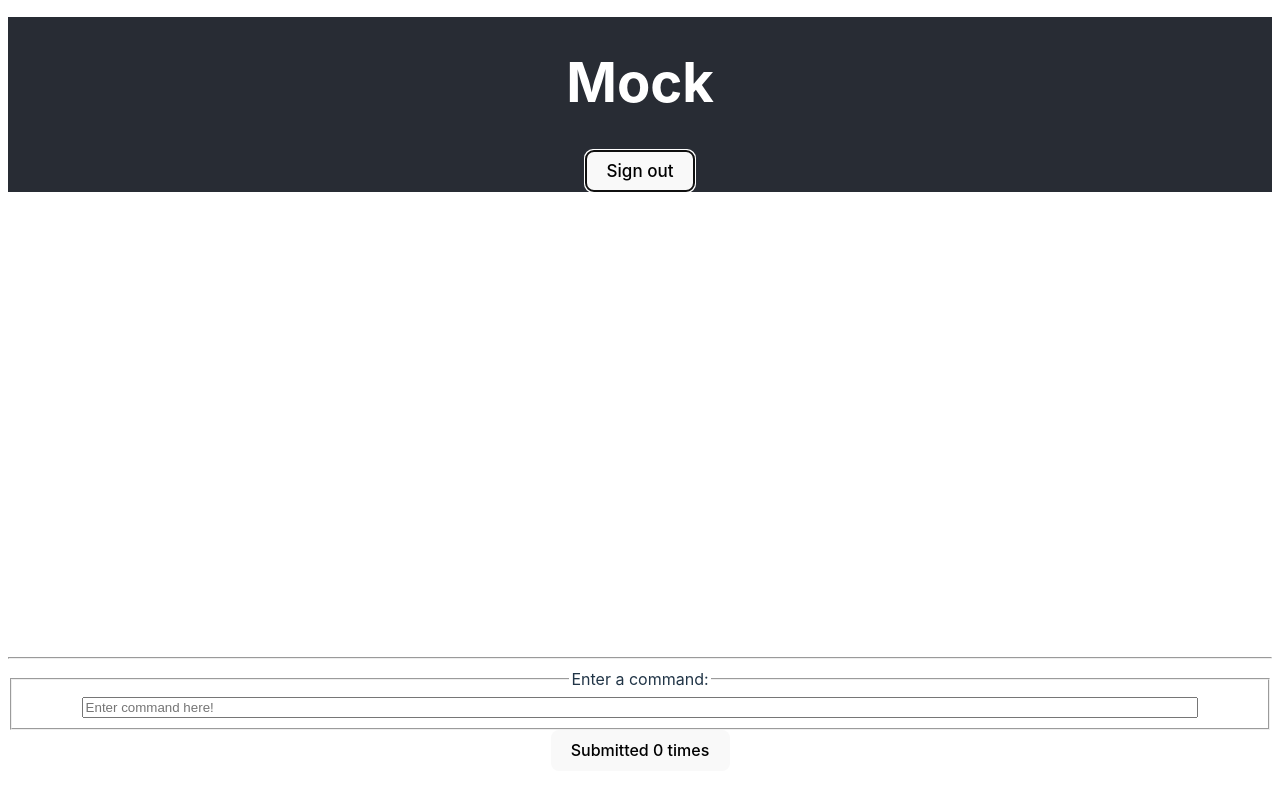
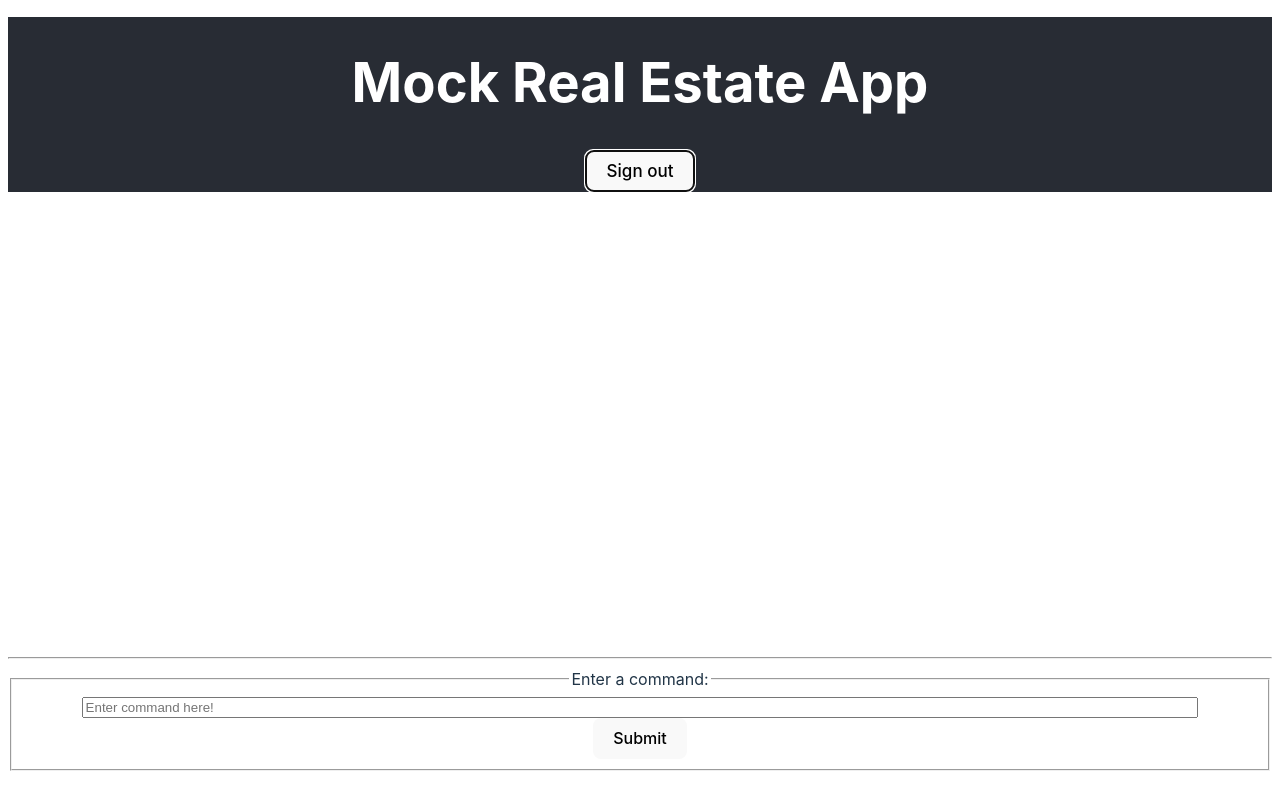
Before and after one commit to cs0320-s24/mock-cnwu-axiang8, a React (Vite) app in the folder mock/: page / in a window 1280 px wide. Both pictures are taken after a click on the button "Login". Shown: the top 810 px of the page. Built offline with nearby package versions, Linux system fonts and the light colour scheme.

Commit message:
feat: implemented mode changes

```diff
--- a/mock/src/components/App.tsx
+++ b/mock/src/components/App.tsx
@@ -12,7 +12,7 @@ function App() {
   return (
     <div className="App">
       <p className="App-header">
-        <h1>Mock</h1>
+        <h1>Mock Real Estate App</h1>
         <LoginButton isLoggedIn={isLoggedIn} setIsLoggedIn={setIsLoggedIn} />
       </p>
 
--- a/mock/src/components/REPL.tsx
+++ b/mock/src/components/REPL.tsx
@@ -1,7 +1,7 @@
-import { useState } from 'react';
-import '../styles/main.css';
-import { REPLHistory } from './REPLHistory';
-import { REPLInput } from './REPLInput';
+import { useState } from "react";
+import "../styles/main.css";
+import { REPLHistory } from "./REPLHistory";
+import { REPLInput } from "./REPLInput";
 
 /*
   You'll want to expand this component (and others) for the sprints! Remember
@@ -14,17 +14,41 @@ import { REPLInput } from './REPLInput';
 
 export default function REPL() {
   // TODO: Add some kind of shared state that holds all the commands submitted.
-  const [history, setHistory] = useState<string[]>([])
+  const [history, setHistory] = useState<string[]>([]);
+  const [outputMode, setOutputMode] = useState<"brief" | "verbose">("brief");
 
+  // Function to process commands
+  const processCommand = (command: string) => {
+    let output = "";
+    if (command.startsWith("mode ")) {
+      const newMode = command.split(" ")[1];
+      if (newMode === "brief" || newMode === "verbose") {
+        setOutputMode(newMode); // Update the mode as requested by the command
+        output = `Output mode set to ${newMode}`;
+      } else {
+        output = "Invalid mode. Available modes are 'brief' and 'verbose'.";
+      }
+    } else {
+      output = `${command}`;
+    }
+
+    const commandOutput =
+      outputMode === "verbose"
+        ? `Command: ${command}\nOutput: ${output}`
+        : output;
+    setHistory([...history, commandOutput]);
+  };
 
   return (
     <div className="repl">
       {/*This is where your REPLHistory might go... You also may choose to add it within your REPLInput
       component or somewhere else depending on your component organization. What are the pros and cons of each? */}
       {/* TODO: Update your REPLHistory and REPLInput to take in new shared state as props */}
-      <REPLHistory history={history}/>
+      <REPLHistory history={history} />
       <hr></hr>
-      <REPLInput history = {history} setHistory={setHistory}/>
+
+      {/*<REPLInput history={history} setHistory={setHistory} />*/}
+      <REPLInput processCommand={processCommand} />
     </div>
   );
 }
--- a/mock/src/components/REPLInput.tsx
+++ b/mock/src/components/REPLInput.tsx
@@ -4,23 +4,29 @@ import { ControlledInput } from "./ControlledInput";
 
 interface REPLInputProps {
   // TODO: Fill this with desired props... Maybe something to keep track of the submitted commands
-  history: string[];
-  setHistory: Dispatch<SetStateAction<string[]>>;
+  //history: string[];
+  //setHistory: Dispatch<SetStateAction<string[]>>;
+  processCommand: (commandString: string) => void;
 }
 // You can use a custom interface or explicit fields or both! An alternative to the current function header might be:
 // REPLInput(history: string[], setHistory: Dispatch<SetStateAction<string[]>>)
-export function REPLInput(props: REPLInputProps) {
+export function REPLInput({processCommand}: REPLInputProps) {
   // Remember: let React manage state in your webapp.
   // Manages the contents of the input box
   const [commandString, setCommandString] = useState<string>("");
-  const [count, setCount] = useState<number>(0);
+  //const [count, setCount] = useState<number>(0);
   // TODO WITH TA : add a count state
+  /*
   function handleSubmit(commandString: string) {
     setCount(count + 1);
     props.setHistory([...props.history, commandString]);
     setCommandString("");
   }
-
+  */
+  const handleSubmit = () => {
+    processCommand(commandString);
+    setCommandString(""); // Clear input after submission
+  };
   // TODO WITH TA: build a handleSubmit function called in button onClick
   // TODO: Once it increments, try to make it push commands... Note that you can use the `...` spread syntax to copy what was there before
   // add to it with new commands.
@@ -41,12 +47,13 @@ export function REPLInput(props: REPLInputProps) {
           setValue={setCommandString}
           ariaLabel={"Command input"}
         />
+        <button onClick={handleSubmit}>Submit</button>
       </fieldset>
       {/* TODO WITH TA: Build a handleSubmit function that increments count and displays the text in the button */}
       {/* TODO: Currently this button just counts up, can we make it push the contents of the input box to the history?*/}
-      <button onClick={() => handleSubmit(commandString)}>
-        Submitted {count} times
-      </button>
-    </div>
+      {/*<button onClick={() => handleSubmit(commandString)}>*/}
+      {/*  Submitted {count} times*/}</div>
+
+
   );
 }
```
